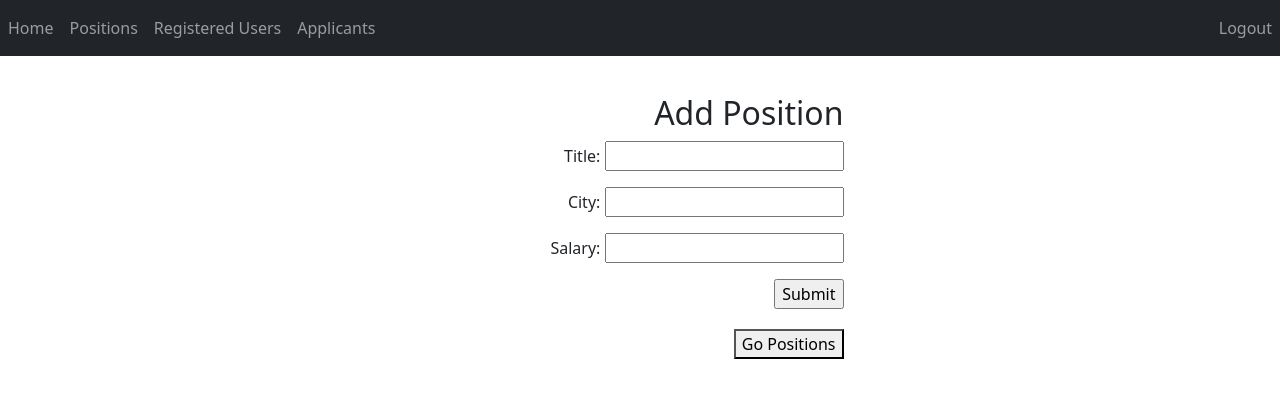
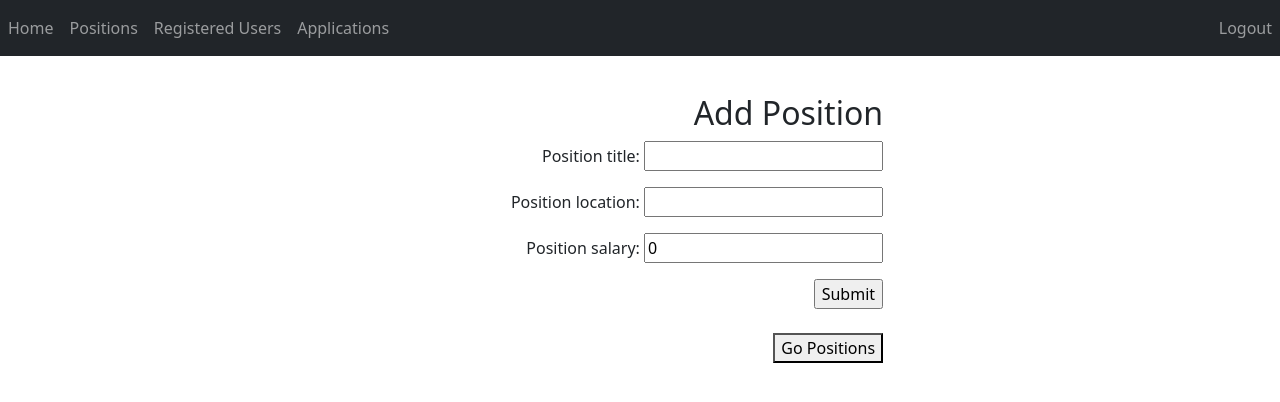
Before and after one commit to mustafaulker/JobApplicationPanel, a Django app: page /JAP/add_position in a window 1280 px wide. Shown: the top 402 px of the page. Run offline with Django 4.2, Linux system fonts and the light colour scheme; the visitor is signed in with stand-in values (Sample User, id 1); some libraries are stand-ins or nearby versions.

Commit message:
Feature apply to a job User can now apply a job from Positions page, and can delete the application from Applications page.
- Create new model for job applications

```diff
--- a/JAP/admin.py
+++ b/JAP/admin.py
@@ -1,5 +1,6 @@
 from django.contrib import admin
 
-from .models import PositionModel
+from .models import PositionModel, ApplicationModel
 
 admin.site.register(PositionModel)
+admin.site.register(ApplicationModel)
--- a/JAP/models.py
+++ b/JAP/models.py
@@ -1,10 +1,18 @@
+from datetime import datetime
+
 from django.db import models
 
 
 class PositionModel(models.Model):
-    title = models.CharField(max_length=100)
-    city = models.CharField(max_length=100)
-    salary = models.IntegerField()
+    position_title = models.CharField(max_length=100)
+    position_location = models.CharField(max_length=100)
+    position_salary = models.IntegerField(default=0)
 
     def __str__(self):
-        return self.title
+        return self.position_title
+
+
+class ApplicationModel(models.Model):
+    position_id = models.IntegerField()
+    applicant_id = models.IntegerField()
+    application_date = models.DateField(max_length=8, default=datetime(1970, 1, 1))
--- a/JAP/urls.py
+++ b/JAP/urls.py
@@ -9,4 +9,5 @@ urlpatterns = [
     path('profile', views.profile, name='profile'),
     path('edit_profile', views.edit_profile, name='edit_profile'),
     path('edit_interests', views.edit_interests, name='edit_interests'),
+    path('job_applications', views.job_applications, name='job_applications'),
 ]
--- a/JAP/views.py
+++ b/JAP/views.py
@@ -6,14 +6,22 @@ from django.contrib.auth.decorators import login_required
 from django.contrib.auth.models import Group
 from django.shortcuts import render, redirect
 
+from users.models import CustomUser
 from .forms import PositionForm
-from .models import PositionModel
+from .models import PositionModel, ApplicationModel
 
 
 @login_required
 def positions(request):
-    if request.method == 'POST':
-        PositionModel.objects.filter(id=request.POST.get('position_id')).delete()
+    if request.method == 'POST' and 'delete_position' in request.POST:
+        PositionModel.objects.filter(id=request.POST.get('delete_position')).delete()
+    elif request.method == 'POST' and 'apply_position' in request.POST:
+
+        ApplicationModel.objects.create(
+            position_id=int(request.POST.get('apply_position')),
+            applicant_id=int(request.user.id),
+            application_date=datetime.now().date()
+        ).save()
     return render(request, "positions.html", {'positions': PositionModel.objects.all()})
 
 
@@ -41,10 +49,6 @@ def registered_users(request):
 
 @login_required
 def profile(request):
-    if request.method == 'POST':
-        new_interest = request.POST['add_interest']
-        pass
-
     return render(request, "profile.html", {'current_user': request.user})
 
 
@@ -68,8 +72,7 @@ def edit_profile(request):
 @login_required
 def edit_interests(request):
     if request.method == 'POST' and 'delete_interest' in request.POST:
-        old_interest = request.POST['delete_interest']
-        request.user.interests.remove(old_interest)
+        request.user.interests.remove(request.POST['delete_interest'])
         request.user.save()
 
     elif request.method == 'POST' and 'add_interest' in request.POST:
@@ -78,3 +81,21 @@ def edit_interests(request):
         request.user.save()
 
     return render(request, "JAP/edit_interests.html", {'current_user': request.user})
+
+
+@login_required
+def job_applications(request):
+    def map_applications(app_obj):
+        position_obj = PositionModel.objects.get(id=app_obj.position_id)
+        user_obj = CustomUser.objects.get(id=app_obj.applicant_id)
+        application_date = app_obj.application_date
+        application_id = app_obj.id
+        return user_obj, position_obj, application_date, application_id
+
+    applications_map = map(map_applications, ApplicationModel.objects.all())
+
+    if request.method == 'POST':
+        ApplicationModel.objects.get(id=request.POST['application_id']).delete()
+        return redirect(job_applications)
+
+    return render(request, 'JAP/job_applications.html', {'applications_map': applications_map})
--- a/JobApplicationPanel/settings.py
+++ b/JobApplicationPanel/settings.py
@@ -36,6 +36,7 @@ INSTALLED_APPS = [
     'django.contrib.sessions',
     'django.contrib.messages',
     'django.contrib.staticfiles',
+    'django.contrib.humanize',
     'users',
     'JAP',
 ]
--- a/templates/base.html
+++ b/templates/base.html
@@ -43,10 +43,10 @@
                     <li class="nav-item">
                         <a class="nav-link" href="{% url 'registered_users' %}" target="_self">Registered Users</a>
                     </li>
-                    <li class="nav-item">
-                        <a class="nav-link" href="/" target="_self">Applicants</a>
-                    </li>
                 {% endif %}
+                <li class="nav-item">
+                    <a class="nav-link" href="{% url 'job_applications' %}" target="_self">Applications</a>
+                </li>
             {% endif %}
         </ul>
     </div>
```
Also changed, not shown: templates/JAP/job_applications.html (+29 -4 lines), templates/positions.html (+16 -4 lines), JAP/migrations/0001_initial.py (deleted).
